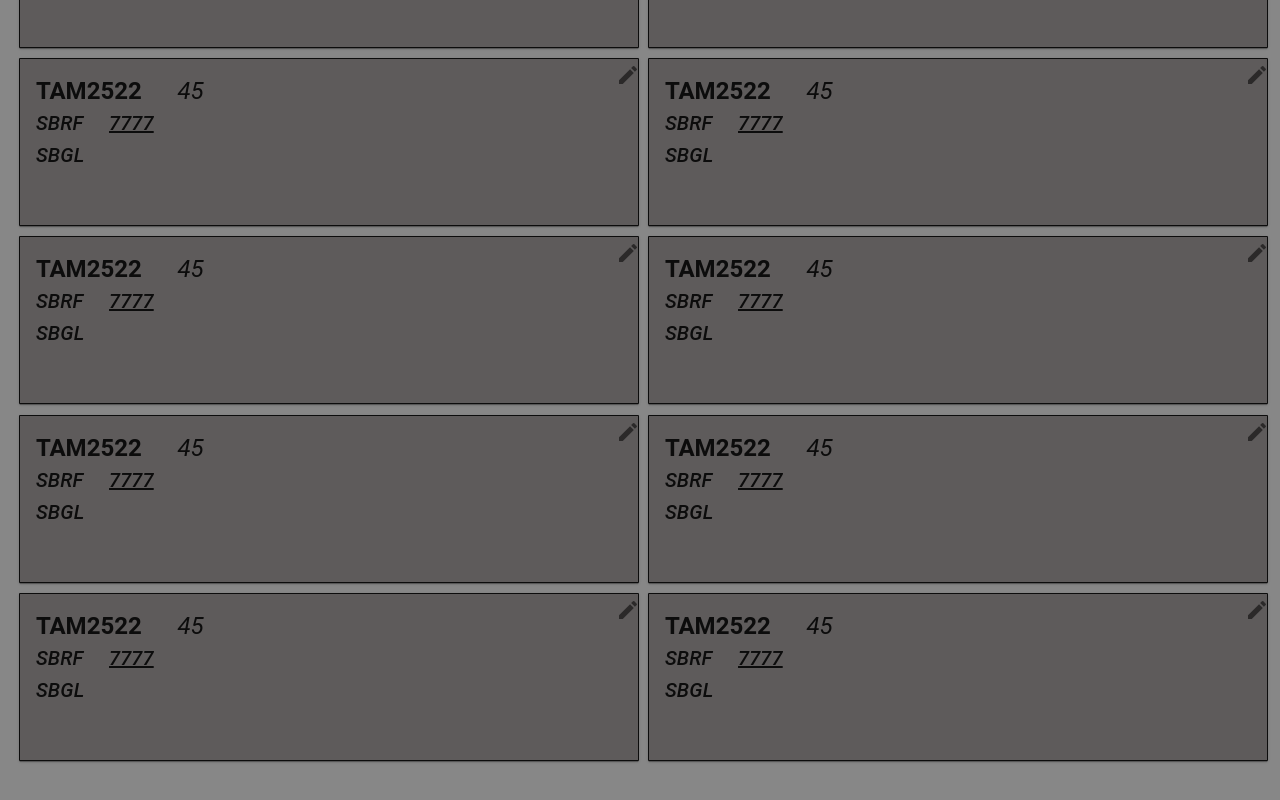
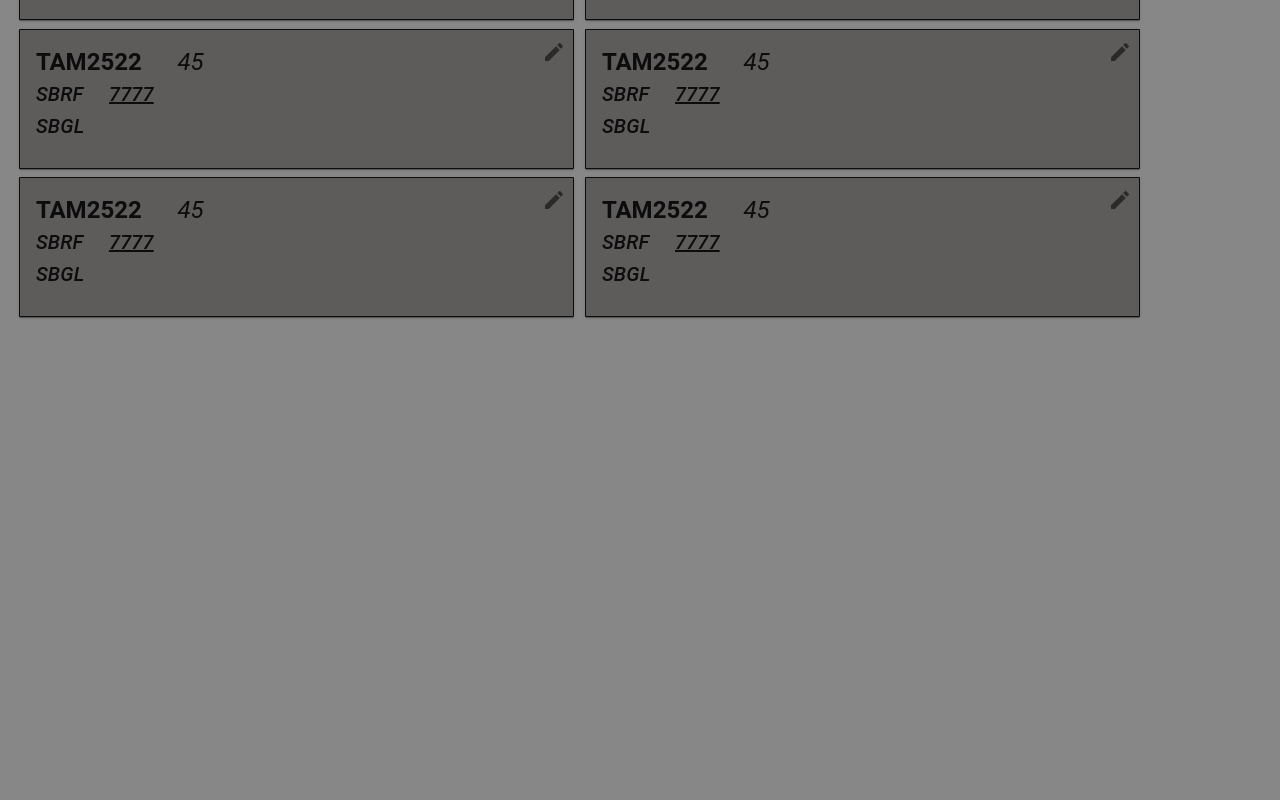
Before and after one commit to waldenylson/strips, a Next.js app: page /strips in a window 1280 px wide. Shown: the part 1094-1894 px from the top of the page. After the commit the page ends 1473 px from the top, so only its background shows below. Built offline with nearby package versions, Linux system fonts and the light colour scheme.

Commit message:
fix: strips size and refactor codes

```diff
--- a/src/app/components/StripCard/Card/index.tsx
+++ b/src/app/components/StripCard/Card/index.tsx
@@ -32,8 +32,8 @@
       sx={{
         cursor: "pointer",
         display: "flex",
-        width: 620,
-        height: 168,
+        width: 555,
+        height: 140,
         backgroundColor: "#5e5b5b", // 5e5b5b,
         borderRadius: "1px 1px 1px 1px",
         border: "1px solid",
--- a/src/app/components/StripCard/StripEditActionButton/index.tsx
+++ b/src/app/components/StripCard/StripEditActionButton/index.tsx
@@ -28,7 +28,7 @@
         onClick={() => setDialogOpen(true)}
         className="noDrag"
         // style={{ position: "fixed", top: 44, right: 10 }}
-        style={{ position: "fixed", top: -3, right: -10 }}
+        style={{ position: "fixed", top: 3, right: 1 }}
       >
         <Edit />
       </IconButton>
--- a/src/app/strips/page.tsx
+++ b/src/app/strips/page.tsx
@@ -11,7 +11,6 @@
 
 import "./style.css";
 
-// import Clock from "@/components/Clock";
 import ConsoleStatus from "@/components/ConsoleStatus";
 import Sectors from "@/components/Sectors";
 import StripCard from "@/components/StripCard/Card";
@@ -115,8 +114,8 @@
           className="layout"
           layout={userLayout}
           cols={2}
-          rowHeight={56}
-          width={1268}
+          rowHeight={45}
+          width={1141}
           isResizable={false}
           draggableCancel=".noDrag"
           onLayoutChange={layoutStorageSave}
@@ -134,7 +133,7 @@
               </div>
             );
           })} */}
-          {Array.from({ length: 20 }, (_, index) => {
+          {Array.from({ length: 18 }, (_, index) => {
             return (
               <div key={defaultLayout[index].i}>
                 <StripCard
```
